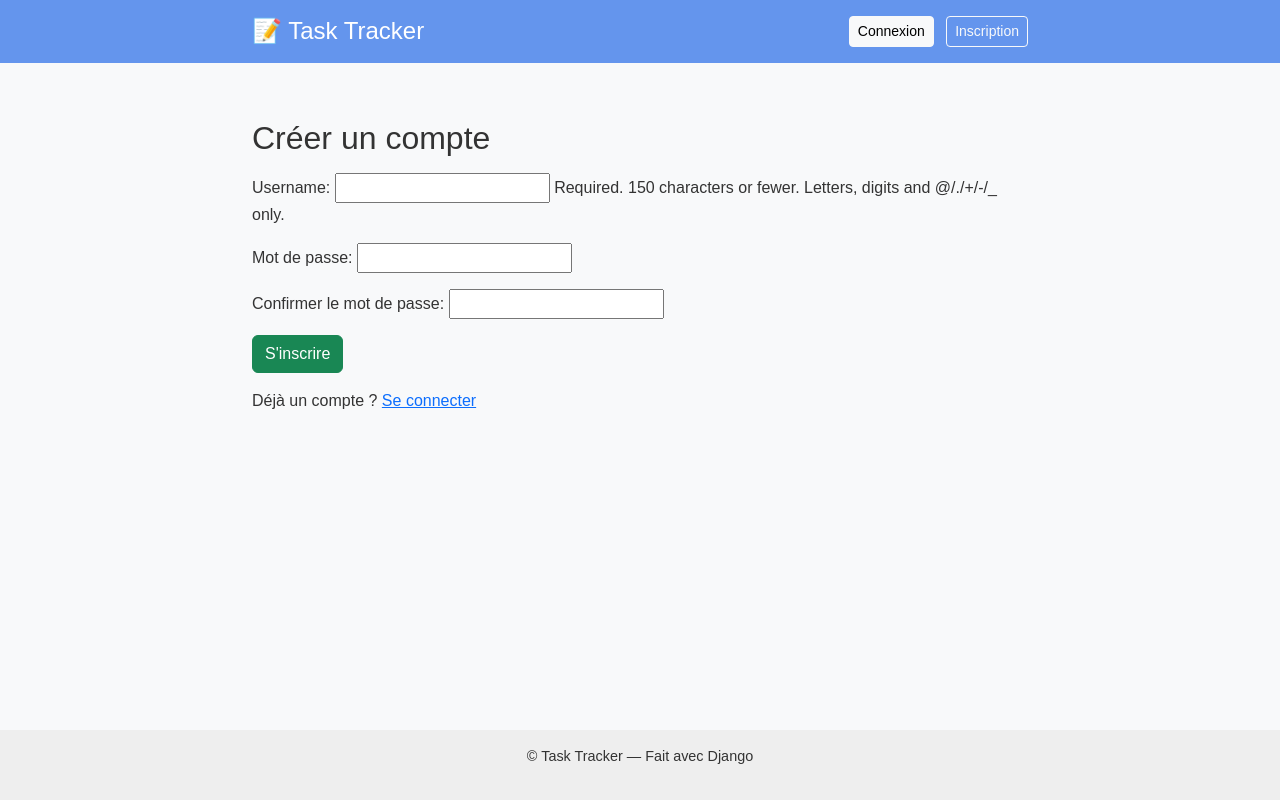
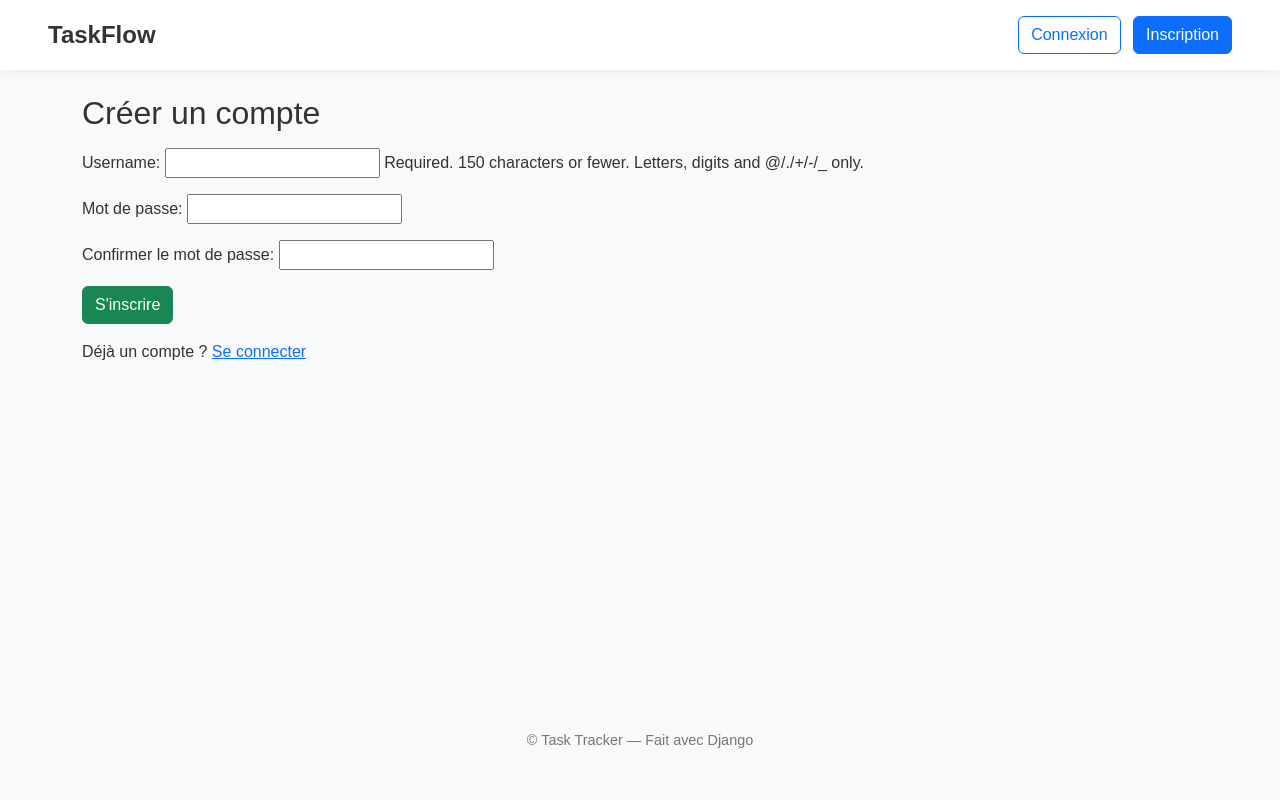
Before and after one commit to hamerlock/task-tracker, a Django app: page /auth/register/ in a window 1280 px wide. Run offline with Django 5.2, Linux system fonts and the light colour scheme.

Commit message:
Modification style global + page d'accueil

```diff
--- a/backend/static/css/style.css
+++ b/backend/static/css/style.css
@@ -3,28 +3,64 @@ html {
     margin: 0;
     padding: 0;
 }
-
 body {
-    background-color: #f9fafb;
+    background-color: #ffffff;
     font-family: 'Mulish', sans-serif;
     color: #333;
 }
 
 header {
+    display: flex;
+    justify-content: space-between;
+    align-items: center;
+    padding: 1rem 3rem;
+    background: #fff;
+    box-shadow: 0 2px 10px rgba(0, 0, 0, 0.05);
+}
+
+header a {
+    text-decoration: none;
+    color: #333;
+    font-weight: 600;
+}
+
+.hero {
+    min-height: 80vh;
+    display: flex;
+    flex-direction: column;
+    align-items: center;
+    justify-content: center;
+    text-align: center;
+    padding: 0 1rem;
+}
+
+.hero h1 {
+    font-size: 3rem;
+    font-weight: 700;
+}
+
+.hero p {
+    color: #555;
+    font-size: 1.2rem;
+    max-width: 700px;
+    margin: 1rem auto 2rem;
+}
+
+.hero .btn-primary {
     background-color: #6495ED;
-    color: white;
-    padding: 1rem 0;
-    margin-bottom: 2rem;
+    border: none;
+    padding: 0.8rem 1.6rem;
+    border-radius: 10px;
+    font-size: 1.1rem;
+}
+
+.hero .btn-primary:hover {
+    background-color: #507fda;
 }
 
 footer {
     text-align: center;
-    padding: 1rem;
-    background-color: #eee;
-    /* margin-top: 3rem; */
+    padding: 2rem 0;
     font-size: 0.9rem;
+    color: #777;
 }
-
-.container {
-    max-width: 800px;
-}
--- a/backend/tasktracker/urls.py
+++ b/backend/tasktracker/urls.py
@@ -17,13 +17,20 @@ Including another URLconf
 from django.contrib import admin
 from django.urls import path, include
 from django.shortcuts import redirect
-
+from django.views.generic import TemplateView
 
 def home_redirect(request):
     return redirect('auth:login')
 
+def home(request):
+    return redirect('home_page.html')
+
+
 urlpatterns = [
-    path('', home_redirect, name='home_redirect'),
+    # path('', home_redirect, name='home_redirect'),
+    # Utilise TemplateView pour afficher directement la page d'accueil
+    # C'est la méthode la plus simple pour une page statique.
+    path('', TemplateView.as_view(template_name="home_page.html"), name='home'),
     path('tasks/', include("tasks.urls")),
     path('auth/', include("auth.urls")),
     path('admin/', admin.site.urls),
--- a/backend/templates/base.html
+++ b/backend/templates/base.html
@@ -17,19 +17,16 @@
 
 <body class="d-flex flex-column h-100 bg-light">
 <header>
-    <div class="container d-flex justify-content-between align-items-center">
-        <h1 class="h4 m-0">📝 Task Tracker</h1>
-
+        <a href="{% url 'home' %}" class="fs-4 fw-bold">TaskFlow</a>
         {% if user.is_authenticated %}
             <div>
-                <a href="{% url 'tasks:list' %}" class="btn btn-sm btn-outline-light">Mes Tâches</a>
-                <span>Bonjour, {{ user.username }} 👋</span>
-                 <a href="{% url 'auth:logout' %}" class="btn btn-sm btn-light ms-2">Se déconnecter</a>
+                <a href="{% url 'tasks:list' %}" class="btn btn-outline-primary me-2">Mes Tâches</a>
+                 <a href="{% url 'auth:logout' %}" class="btn btn-primary">Se déconnecter</a>
             </div>
         {% else %}
             <div>
-                <a href="{% url 'auth:login' %}" class="btn btn-sm btn-light">Connexion</a>
-                <a href="{% url 'auth:register' %}" class="btn btn-sm btn-outline-light ms-2">Inscription</a>
+                <a href="{% url 'auth:login' %}" class="btn btn-outline-primary me-2">Connexion</a>
+                <a href="{% url 'auth:register' %}" class="btn btn-primary">Inscription</a>
             </div>
         {% endif %}
     </div>
```
Also changed, not shown: backend/templates/home_page.html (added, +10 -0 lines).
